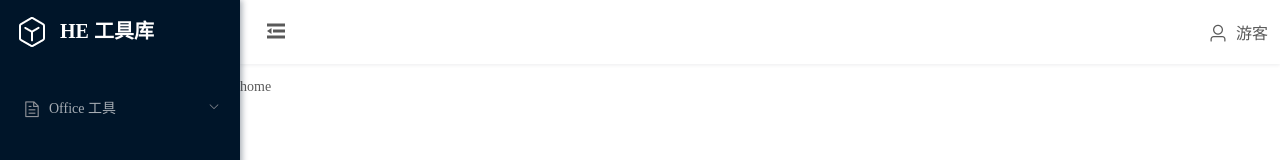
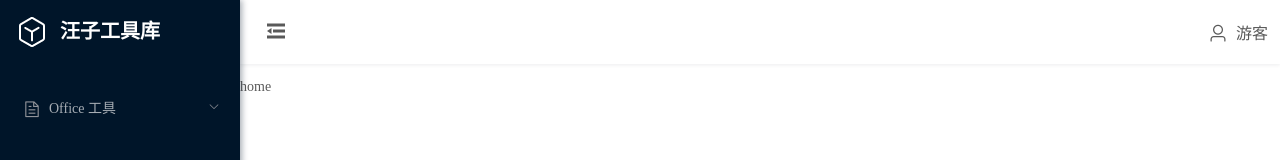
Before and after one commit to hezhikai/project-utils, a Vue app: page /#/home in a window 1280 px wide. Shown: the top 160 px of the page. Built offline with nearby package versions, Linux system fonts and the light colour scheme.

Commit message:
mod:修改网页title

```diff
--- a/public/index.html
+++ b/public/index.html
@@ -5,7 +5,7 @@
     <meta http-equiv="X-UA-Compatible" content="IE=edge">
     <meta name="viewport" content="width=device-width,initial-scale=1.0">
     <link rel="icon" href="<%= BASE_URL %>favicon.ico">
-    <title>HE 工具库</title>
+    <title>汪子工具库</title>
   </head>
   <body>
     <script src="./subject.js"></script>
--- a/src/components/layout/baseMenu.vue
+++ b/src/components/layout/baseMenu.vue
@@ -2,7 +2,7 @@
   <div class="baseMenu">
     <div class="flex_row baseMenu_title" @click="toHome">
       <img src="@/assets/images/utils.png" alt="" />
-      <h1 v-if="!isFold">HE 工具库</h1>
+      <h1 v-if="!isFold">汪子工具库</h1>
     </div>
     <el-menu
       class="baseMenu_menu"
```
